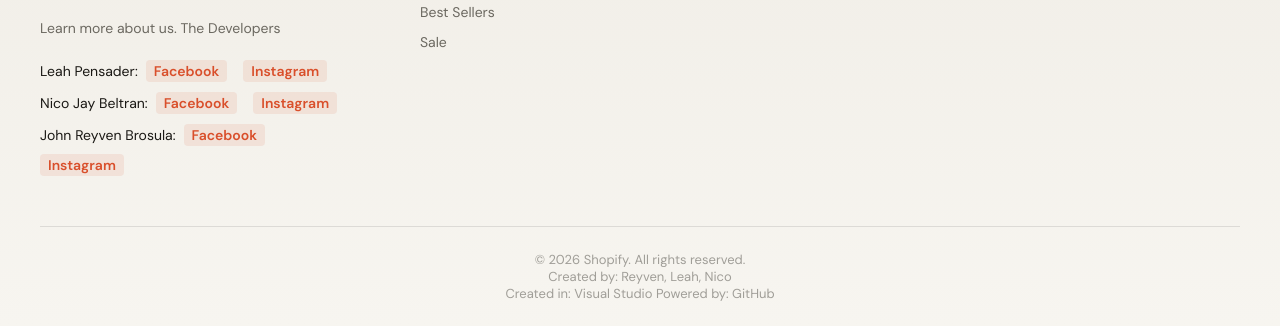
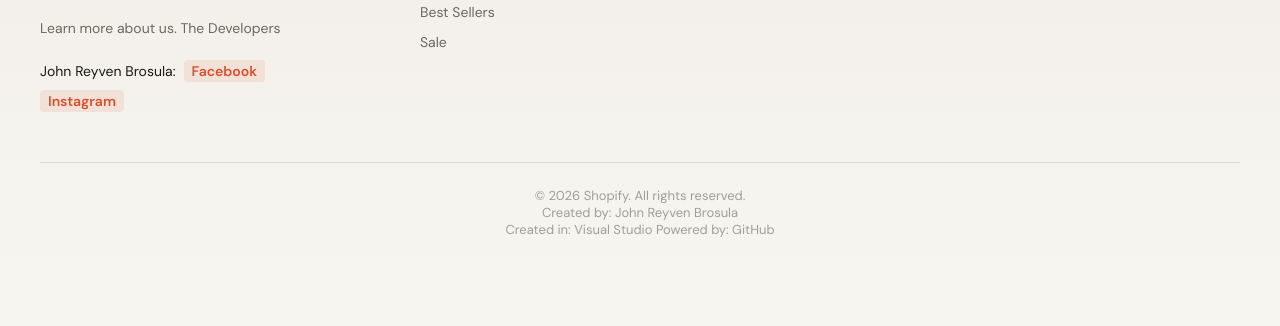
Before and after one commit to johnreyvenbrosula-crypto/shopifyweb, a plain HTML site: page login.html in a window 1280 px wide. Shown: the part 728-1054 px from the top of the page. After the commit the page ends 990 px from the top, so only its background shows below. Drawn offline with Linux system fonts and the light colour scheme.

Commit message:
Update login.html

```diff
--- a/login.html
+++ b/login.html
@@ -219,18 +219,6 @@
       <p class="footer-tagline">Your premium shopping destination for quality products at affordable prices.</p>
       <p class="footer-tagline">Learn more about us. The Developers</p>
       <div class="footer-social">
-       <p>
-  Leah Pensader:<br>
-  <a href="https://www.facebook.com/leah.pensader" target="_blank" rel="noopener noreferrer">Facebook</a><br>
-  <a href="https://www.instagram.com/leiipen_onth3wall" target="_blank" rel="noopener noreferrer">Instagram</a>
-       </p>
-
-        <p>
-  Nico Jay Beltran:<br>
-  <a href="https://www.facebook.com/nicojay.beltran" target="_blank" rel="noopener noreferrer">Facebook</a><br>
-  <a href="https://www.instagram.com/njaykiee" target="_blank" rel="noopener noreferrer">Instagram</a>
-</p>
-
         <p>
   John Reyven Brosula:<br>
   <a href="https://www.facebook.com/jhnryvn.h" target="_blank" rel="noopener noreferrer">Facebook</a><br>
@@ -252,7 +240,7 @@
   </div>
   <div class="footer-bottom">
     <p>&copy; 2026 Shopify. All rights reserved.</p>
-    <p>Created by: Reyven, Leah, Nico</p>
+    <p>Created by: John Reyven Brosula</p>
     <p>Created in: Visual Studio Powered by: GitHub</p>
   </div>
 </footer>
```
